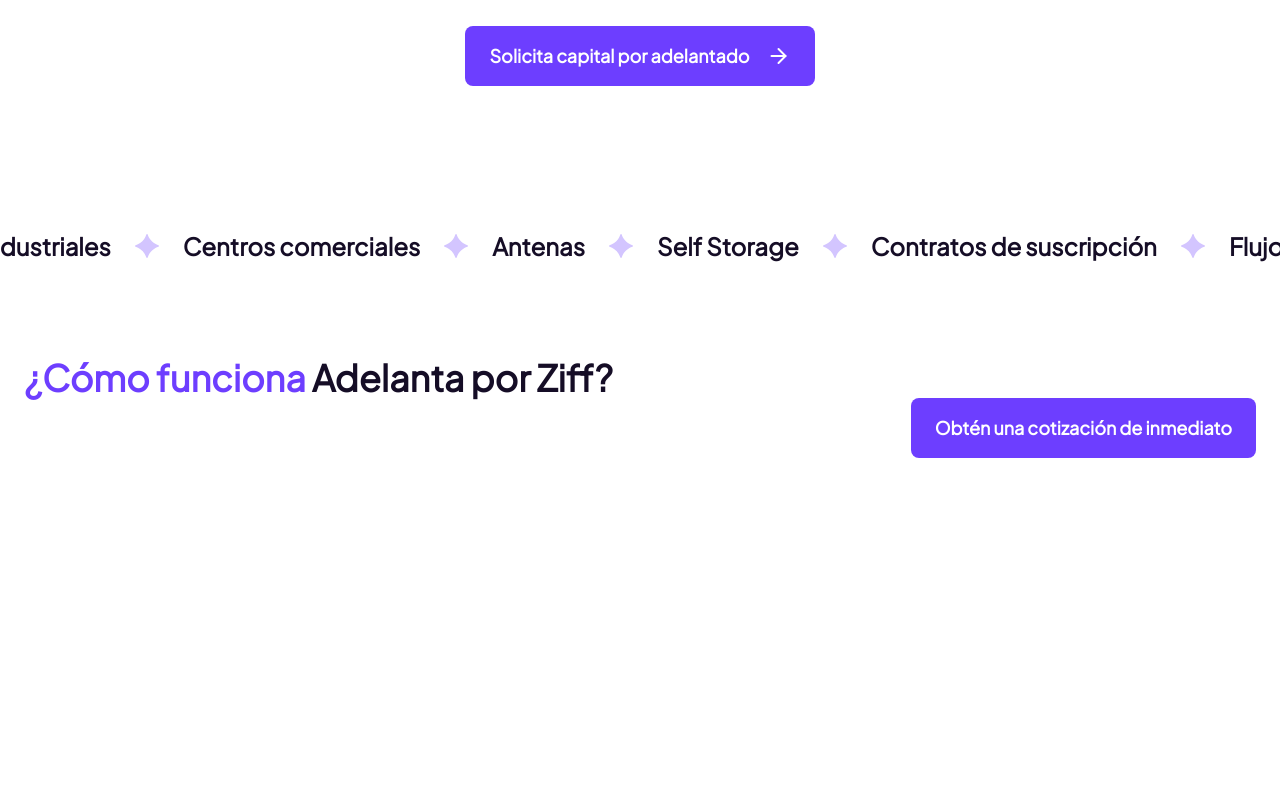
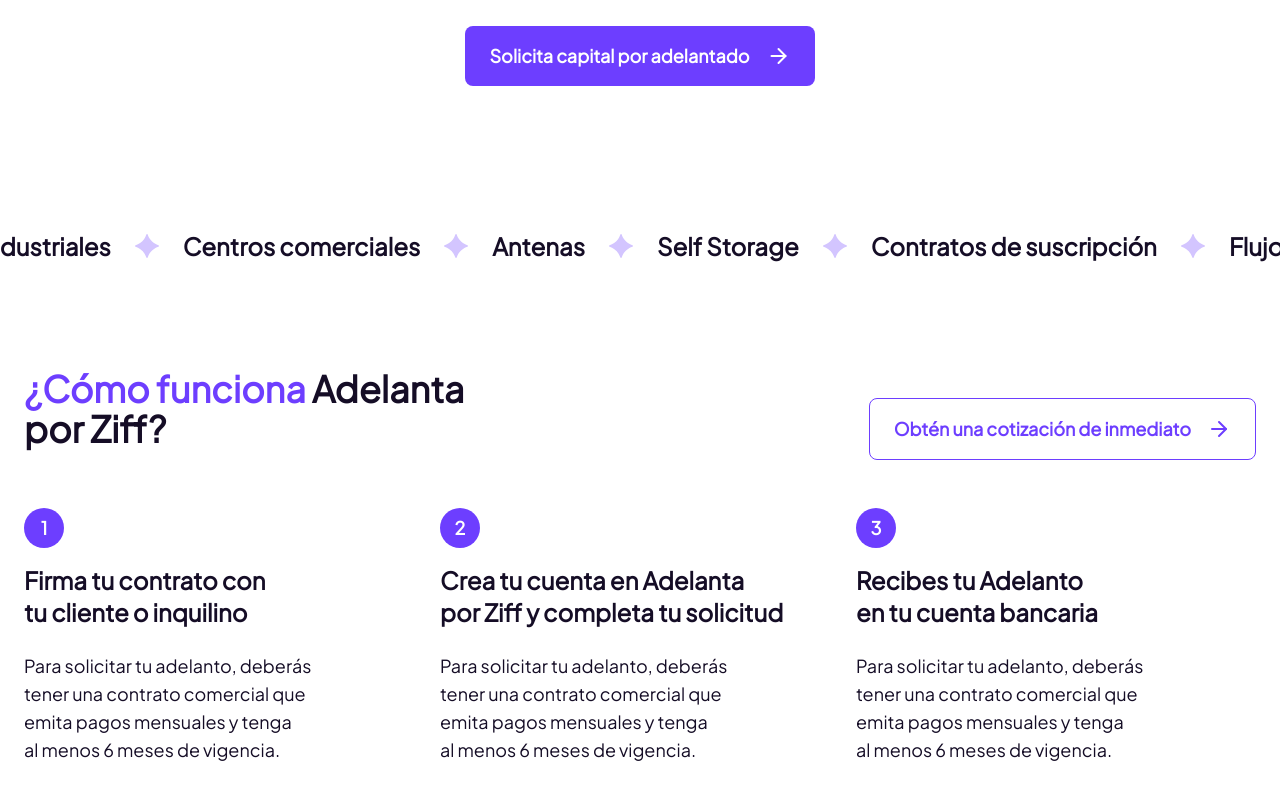
Before and after one commit to Trescento/adelanta, a Nuxt app: page / in a window 1280 px wide. Shown: the part 318-1118 px from the top of the page. Before the commit the page ends 800 px from the top, so only its background shows below. Built offline with nearby package versions, Linux system fonts and the light colour scheme.

Commit message:
Add StepsSection component and update index page

```diff
--- /dev/null
+++ b/src/components/StepsSection.vue
@@ -0,0 +1,51 @@
+<template>
+  <section class="container max-w-7xl my-24">
+    <!-- Head -->
+    <div class="flex justify-between items-center space-x-4">
+      <h2 class="font-bold text-4xl"><span class="text-brand">¿Cómo funciona</span> Adelanta <br />por Ziff?</h2>
+      <BaseButton type="secondary">
+        <div class="flex items-center space-x-4">
+          <span>Obtén una cotización de inmediato</span>
+          <svg xmlns="http://www.w3.org/2000/svg" width="24" height="24" viewBox="0 0 24 24" fill="none">
+            <path d="M5 12H19" stroke="#6D3EFF" stroke-width="2" stroke-linecap="round" stroke-linejoin="round"/>
+            <path d="M12 5L19 12L12 19" stroke="#6D3EFF" stroke-width="2" stroke-linecap="round" stroke-linejoin="round"/>
+          </svg>
+        </div>
+      </BaseButton>
+    </div>
+    <div class="grid grid-cols-3 mt-12 gap-4">
+      <div class="flex flex-col">
+        <span class="bg-brand text-lg font-bold text-white rounded-full h-10 w-10 flex items-center justify-center">
+          1
+        </span>
+        <h3 class="text-2xl mt-4 mb-6 font-bold text-balance">Firma tu contrato con tu cliente o inquilino</h3>
+        <p class="text-lg text-balance mt-auto">Para solicitar tu adelanto, deberás tener una contrato comercial que emita pagos mensuales y tenga al menos 6 meses de vigencia.</p>
+      </div>
+      <div class="flex flex-col">
+        <span class="bg-brand text-lg font-bold text-white rounded-full h-10 w-10 flex items-center justify-center">
+          2
+        </span>
+        <h3 class="text-2xl mt-4 mb-6 font-bold text-balance">Crea tu cuenta en Adelanta por Ziff y completa tu solicitud</h3>
+        <p class="text-lg text-balance mt-auto">Para solicitar tu adelanto, deberás tener una contrato comercial que emita pagos mensuales y tenga al menos 6 meses de vigencia.</p>
+      </div>
+      <div class="flex flex-col">
+        <span class="bg-brand text-lg font-bold text-white rounded-full h-10 w-10 flex items-center justify-center">
+          3
+        </span>
+        <h3 class="text-2xl mt-4 mb-6 font-bold text-balance">Recibes tu Adelanto en tu cuenta bancaria</h3>
+        <p class="text-lg text-balance mt-auto">Para solicitar tu adelanto, deberás tener una contrato comercial que emita pagos mensuales y tenga al menos 6 meses de vigencia.</p>
+      </div>
+    </div>
+  </section>
+</template>
+
+<script>
+import BaseButton from '~/components/common/BaseButton.vue';
+
+export default {
+  components: {
+    BaseButton
+  }
+}
+
+</script>
--- a/src/pages/index.vue
+++ b/src/pages/index.vue
@@ -1,23 +1,5 @@
 <template>
   <HeaderApp />
   <HeroSection />
-  <section class="container">
-    <div class="flex justify-between">
-      <h2 class="font-bold text-4xl"><span class="text-brand">¿Cómo funciona</span> Adelanta por Ziff?</h2>
-      <BaseButton type="primary">
-        Obtén una cotización de inmediato
-      </BaseButton>
-    </div>
-  </section>
+  <StepsSection />
 </template>
-
-<script>
-import BaseButton from '~/components/common/BaseButton.vue';
-
-export default {
-  components: {
-    BaseButton
-  }
-}
-
-</script>
```
